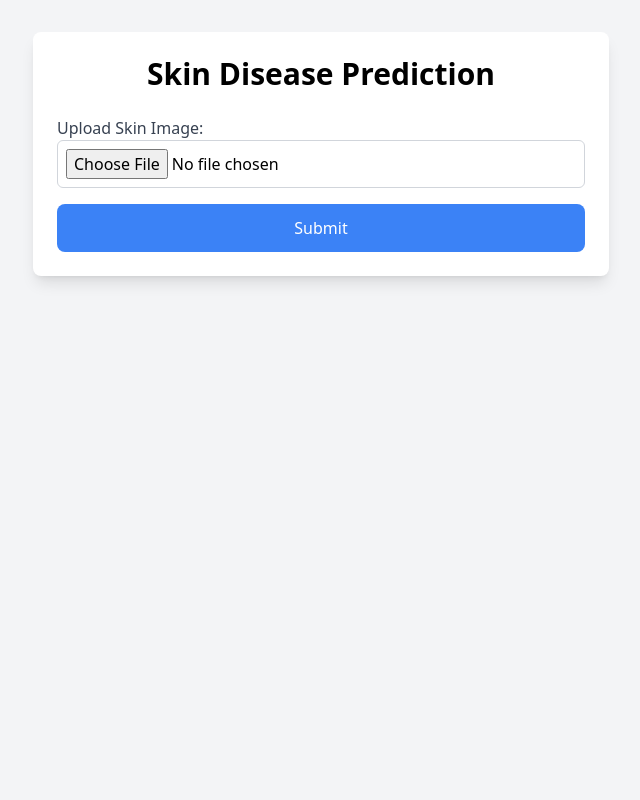
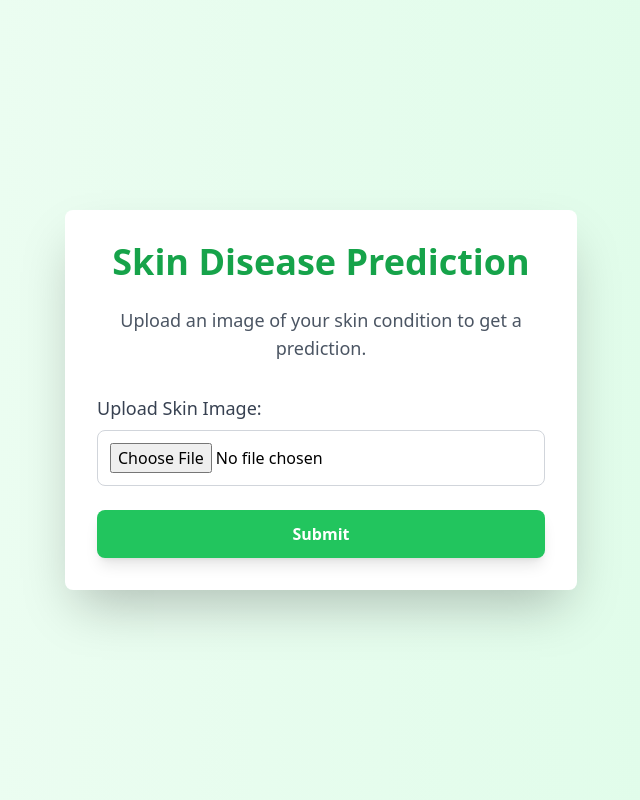
Before and after one commit to Shreya5619/51_Neural-Ninjas_Health-and-Wellness, a Flask app: template disease-predictor/templates/skin_disease_form.html in a window 1280 px wide. Shown: the whole page, without its empty margins (319-959 px from the left). Run offline with Flask 3, Linux system fonts and the light colour scheme; the template is opened without the code that fills it, so the values that code supplies are empty; parts of the project's set-up code (start-up, migrations or seed data) failed here and were passed over; some libraries are stand-ins or nearby versions.

Commit message:
Updated UI

```diff
--- a/disease-predictor/templates/skin_disease_form.html
+++ b/disease-predictor/templates/skin_disease_form.html
@@ -6,23 +6,28 @@
     <title>Skin Disease Prediction</title>
     <script src="https://cdn.tailwindcss.com"></script>
 </head>
-<body class="bg-gray-100 p-8">
+<body class="bg-gradient-to-r from-green-50 to-green-100 min-h-screen flex items-center justify-center">
 
-    <div class="max-w-xl mx-auto bg-white p-6 rounded-lg shadow-lg">
-        <h1 class="text-3xl font-bold mb-6 text-center">Skin Disease Prediction</h1>
+    <div class="max-w-lg mx-auto bg-white p-8 rounded-lg shadow-2xl">
+        <h1 class="text-4xl font-extrabold mb-6 text-center text-green-600">Skin Disease Prediction</h1>
+        <p class="text-lg text-gray-600 mb-8 text-center">Upload an image of your skin condition to get a prediction.</p>
 
-        <form id="uploadForm" enctype="multipart/form-data" method="POST" action="/predict">
-            <div class="mb-4">
-                <label for="image" class="block text-gray-700">Upload Skin Image:</label>
-                <input type="file" id="image" name="image" class="w-full p-2 border border-gray-300 rounded-md" accept="image/*" required>
+        <!-- Form Section -->
+        <form id="uploadForm" enctype="multipart/form-data" method="POST" action="/predict" class="space-y-6">
+            <div>
+                <label for="image" class="block text-lg font-medium text-gray-700 mb-2">Upload Skin Image:</label>
+                <input type="file" id="image" name="image" class="w-full p-3 border border-gray-300 rounded-lg focus:outline-none focus:ring-2 focus:ring-green-500" accept="image/*" required>
             </div>
 
-            <button type="submit" class="w-full bg-blue-500 text-white p-3 rounded-lg">Submit</button>
+            <button type="submit" class="w-full bg-green-500 text-white py-3 rounded-lg font-semibold shadow-lg hover:bg-green-600 focus:outline-none">
+                Submit
+            </button>
         </form>
 
-        <div id="response" class="mt-6 p-4 border border-gray-300 rounded-md hidden">
-            <h2 class="font-semibold text-lg">Prediction Result:</h2>
-            <p id="predictedDisease" class="text-gray-800"></p>
+        <!-- Prediction Response Section -->
+        <div id="response" class="mt-8 p-6 border border-green-200 rounded-lg bg-green-50 hidden">
+            <h2 class="font-bold text-2xl text-green-600 mb-4">Prediction Result:</h2>
+            <p id="predictedDisease" class="text-lg text-gray-800 font-semibold"></p>
         </div>
     </div>
 
```
